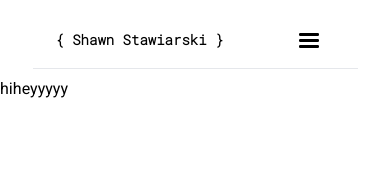
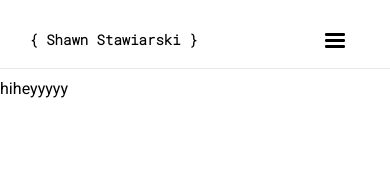
Before and after one commit to sstawiarski/nextjs-portfolio-website, a Next.js app: page /test in a window 390 px wide. Shown: the top 191 px of the page. Built offline with nearby package versions, Linux system fonts and the light colour scheme.

Commit message:
Optimize for smaller screens

```diff
--- a/components/Navbar/Navbar.tsx
+++ b/components/Navbar/Navbar.tsx
@@ -15,7 +15,8 @@ const Navbar: FC<NavbarProps> = ({ children, className, Logo = null, link = null
 
     const mainClasses = classnames(
         [
-            "w-10/12",
+            "w-full",
+            "md:w-10/12",
             "flex",
             "justify-around",
             "items-center",
--- a/components/ProjectCard/CardNav.tsx
+++ b/components/ProjectCard/CardNav.tsx
@@ -1,11 +1,15 @@
-import { FC } from 'react';
-
-import { CardNavTypes } from '../../types/ProjectCard/index';
+import { FC } from "react";
+import ScrollContainer from "react-indiana-drag-scroll";
+import { CardNavTypes } from "../../types/ProjectCard/index";
 
 const CardNav: FC<CardNavTypes> = ({ children = null }) => {
     return (
         <nav className="p-4">
-            <ul className="flex space-x-2">{children && children}</ul>
+            <ScrollContainer>
+            <ul className="flex space-x-2 flex-nowrap">
+                {children && children}
+            </ul>
+            </ScrollContainer>
         </nav>
     );
 };
--- a/pages/_app.tsx
+++ b/pages/_app.tsx
@@ -10,9 +10,9 @@ const App: FC<AppProps> = ({ Component, pageProps }: AppProps) => (
         <Head>
             <title>Shawn Stawiarski | Software Engineer</title>
         </Head>
-        <div className="max-w-screen-2xl mr-auto ml-auto">
+        <div className="max-w-screen-2xl mr-auto ml-auto pb-10">
             <Navbar Logo={null} link="/" />
-            <hr className="mt-1 sm:mt-3 mb-2 w-10/12 ml-auto mr-auto" />
+            <hr className="mt-1 sm:mt-3 mb-2 w-full md:w-10/12 ml-auto mr-auto" />
             <Component {...pageProps} />
         </div>
     </>
--- a/pages/index.tsx
+++ b/pages/index.tsx
@@ -10,7 +10,7 @@ const Home = ({ projects }: InferGetStaticPropsType<typeof getStaticProps>) => {
     return (
         <div className="flex xl:flex-row flex-col w-full justify-between">
             <ProfileCard className="ml-auto mr-auto mt-5 xl:ml-32 xl:mt-32 xl:mr-10" />
-            <main className="flex flex-col w-10/12 xl:w-full ml-auto mr-auto xl:ml-4 xl:mr-0">
+            <main className="flex flex-col w-11/12 md:w-10/12 xl:w-full ml-auto mr-auto xl:ml-4 xl:mr-0">
                 <Header header="Projects" />
                 <ProjectList divide projects={projects} />
             </main>
--- a/pages/projects/[id].tsx
+++ b/pages/projects/[id].tsx
@@ -10,7 +10,7 @@ type Props = {
 
 const ProjectDetails = ({ project }: InferGetStaticPropsType<typeof getStaticProps>) => {
     return (
-        <div className="shadow w-3/4 rounded mr-auto ml-auto p-4 mt-10">
+        <div className="md:shadow w-11/12 md:w-3/4 rounded mr-auto ml-auto p-4 md:mt-10">
             <h1 className="text-xl mb-5 font-bold">{project?.project_name}</h1>
             <p className="text-base text-center md:text-left -mt-6 text-black text-opacity-50">{project?.description}</p>
             {project?.long_description && <Subsection header="Description" content={project.long_description} />}
```
